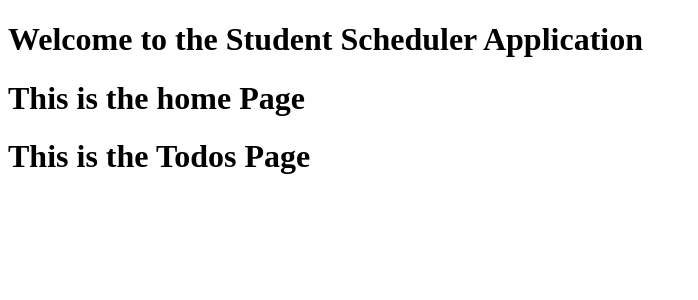
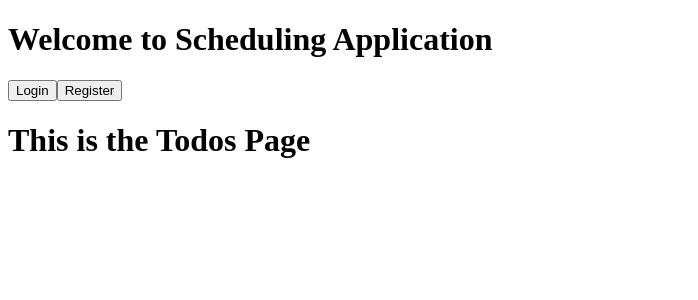
Before and after one commit to TegSingh/Student-Scheduler-Application-React, a React (Create React App) app: page / in a window 1280 px wide. Shown: the top 300 px of the page, without its empty margins (0-698 px from the left). Built offline with nearby package versions, Linux system fonts and the light colour scheme.

Commit message:
added forms and ref inputs

```diff
--- a/package.json
+++ b/package.json
@@ -8,6 +8,7 @@
     "@testing-library/user-event": "^13.5.0",
     "react": "^17.0.2",
     "react-dom": "^17.0.2",
+    "react-router": "^6.2.1",
     "react-scripts": "5.0.0",
     "web-vitals": "^2.1.4"
   },
--- a/src/App.js
+++ b/src/App.js
@@ -5,7 +5,6 @@ import Todos from './Pages/Todos'
 const App = () => {
     return (
         <React.Fragment>
-            <h1>Welcome to the Student Scheduler Application</h1>
             <Home />
             <Todos />
         </React.Fragment>
--- /dev/null
+++ b/src/Components/LoginForm.js
@@ -0,0 +1,23 @@
+import React, { useRef } from 'react'
+
+const LoginForm = () => {
+
+    const emailContainer = useRef(null);
+    const passwordContainer = useRef(null);
+
+    const handleLogin = (e) => {
+        e.preventDefault();
+        console.log(`Component: LOGIN FORM: Login form submitted with Email: ${emailContainer.current.value} Password: ${passwordContainer.current.value}`);
+    }
+    return (
+        <React.Fragment>
+            <form>
+                <input type="email" name="login-email" ref={emailContainer} />
+                <input type="password" name="login-password" ref={passwordContainer} />
+                <button type="submit" onClick={(e) => handleLogin(e)}>Login</button>
+            </form>
+        </React.Fragment>
+    )
+}
+
+export default LoginForm
--- /dev/null
+++ b/src/Components/RegisterForm.js
@@ -0,0 +1,25 @@
+import React, { useRef } from 'react'
+
+const RegisterForm = () => {
+
+    const nameContainer = useRef(null);
+    const emailContainer = useRef(null);
+    const passwordContainer = useRef(null);
+
+    const handleRegister = (e) => {
+        e.preventDefault()
+        console.log(`Component: REGISTER FORM: Register Form Submitted Name: ${nameContainer.current.value} Email: ${emailContainer.current.value} Password: ${passwordContainer.current.value}`)
+    }
+    return (
+        <React.Fragment>
+            <form>
+                <input type='text' name='register-name' ref={nameContainer} />
+                <input type='email' name='register-email' ref={emailContainer} />
+                <input type='password' name='register-password' ref={passwordContainer} />
+                <button type='submit' onClick={(e) => handleRegister(e)}>Register</button>
+            </form>
+        </React.Fragment>
+    )
+}
+
+export default RegisterForm;
--- a/src/Pages/Home.js
+++ b/src/Pages/Home.js
@@ -1,9 +1,23 @@
-import React from "react";
+import React, { useEffect } from "react";
+import LoginForm from "../Components/LoginForm";
+import RegisterForm from "../Components/RegisterForm";
+import { useGlobalContext } from "../context";
 
 const Home = () => {
+
+    const { seeLoginForm, seeRegisterForm, showLoginForm, showRegisterForm } = useGlobalContext();
+
+    useEffect(() => {
+        console.log(`Component: HOME: seeLoginForm = ${seeLoginForm} seeRegisterForm = ${seeRegisterForm}`)
+    }, [seeLoginForm, seeRegisterForm])
+
     return (
         <React.Fragment>
-            <h1>This is the home Page</h1>
+            <h1 className="heading-center">Welcome to Scheduling Application</h1>
+            <button className="login-button" onClick={() => showLoginForm()}>Login</button>
+            <button className="register-button" onClick={() => showRegisterForm()}>Register</button>
+            {seeLoginForm && <LoginForm />}
+            {seeRegisterForm && <RegisterForm />}
         </React.Fragment>
     )
 }
--- a/src/context.js
+++ b/src/context.js
@@ -6,16 +6,33 @@ const AppContext = React.createContext()
 
 // Define the default state for the reducer hook
 const defaultState = {
-
+    seeLoginForm: false,
+    seeRegisterForm: false
 };
 
 const AppProvider = ({ children }) => {
     // Create the use reducer hook
     const [state, dispatch] = useReducer(reducer, defaultState);
 
+    // Method to show the Login form
+    const showLoginForm = () => {
+        console.log('Context: Show Login Form');
+        dispatch({ type: 'SHOW_LOGIN_FORM' })
+    }
+
+    // Method to show Register Form
+    const showRegisterForm = () => {
+        console.log('Context: Show Register Form');
+        dispatch({ type: 'SHOW_REGISTER_FORM' })
+    }
+
     return (
         <AppContext.Provider
-            value={{}}
+            value={{
+                ...state,
+                showLoginForm,
+                showRegisterForm
+            }}
         >
             {children}
         </AppContext.Provider>
--- a/src/reducer.js
+++ b/src/reducer.js
@@ -1,6 +1,20 @@
 // This is the file defining the reducer function for usereducer to be used in context
 
 const reducer = (state, action) => {
+
+    if (action.type === 'SHOW_LOGIN_FORM') {
+        console.log("Reducer: Show Login Form")
+        const newState = { ...state, seeLoginForm: true, seeRegisterForm: false }
+        console.log(newState);
+        return newState;
+    }
+
+    if (action.type === 'SHOW_REGISTER_FORM') {
+        console.log("Reducer: Show Register Form")
+        const newState = { ...state, seeLoginForm: false, seeRegisterForm: true }
+        console.log(newState);
+        return newState;
+    }
 
 }
 
```
Also changed, not shown: src/App.css (added), 1 other file (tests, documents, lock files or other folders).
